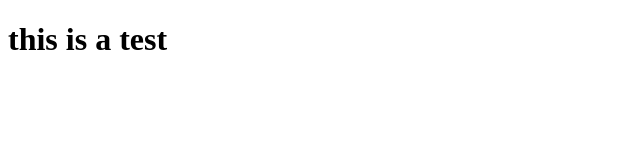
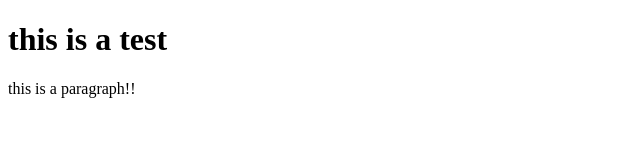
Before and after one commit to pappudutta279/pappudutta279.github.io, a plain HTML site: page index.html in a window 1280 px wide. Shown: the whole page, without its empty margins (0-640 px from the left). Drawn offline with Linux system fonts and the light colour scheme.

Commit message:
2nd commit

```diff
--- a/index.html
+++ b/index.html
@@ -10,5 +10,8 @@
     <h1>
         this is a test
     </h1>
+    <p>
+        this is a paragraph!!
+    </p>
 </body>
 </html>
```
